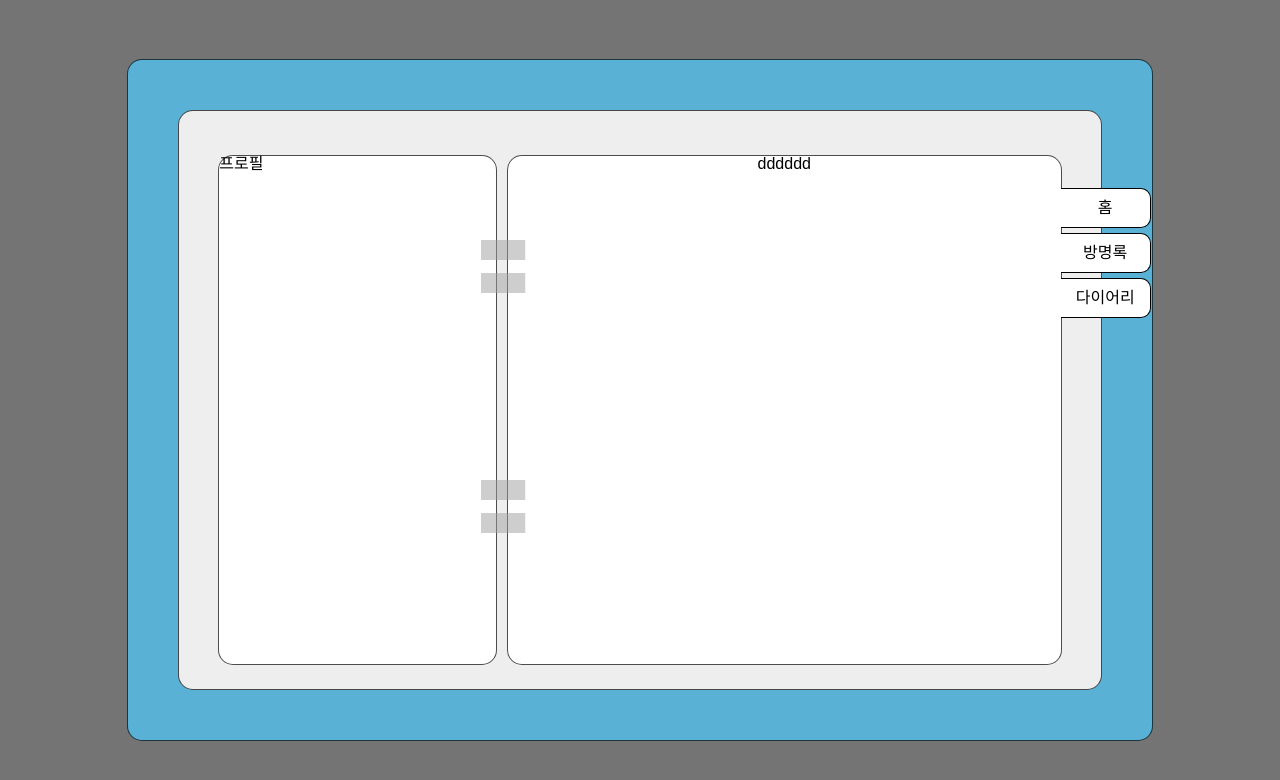
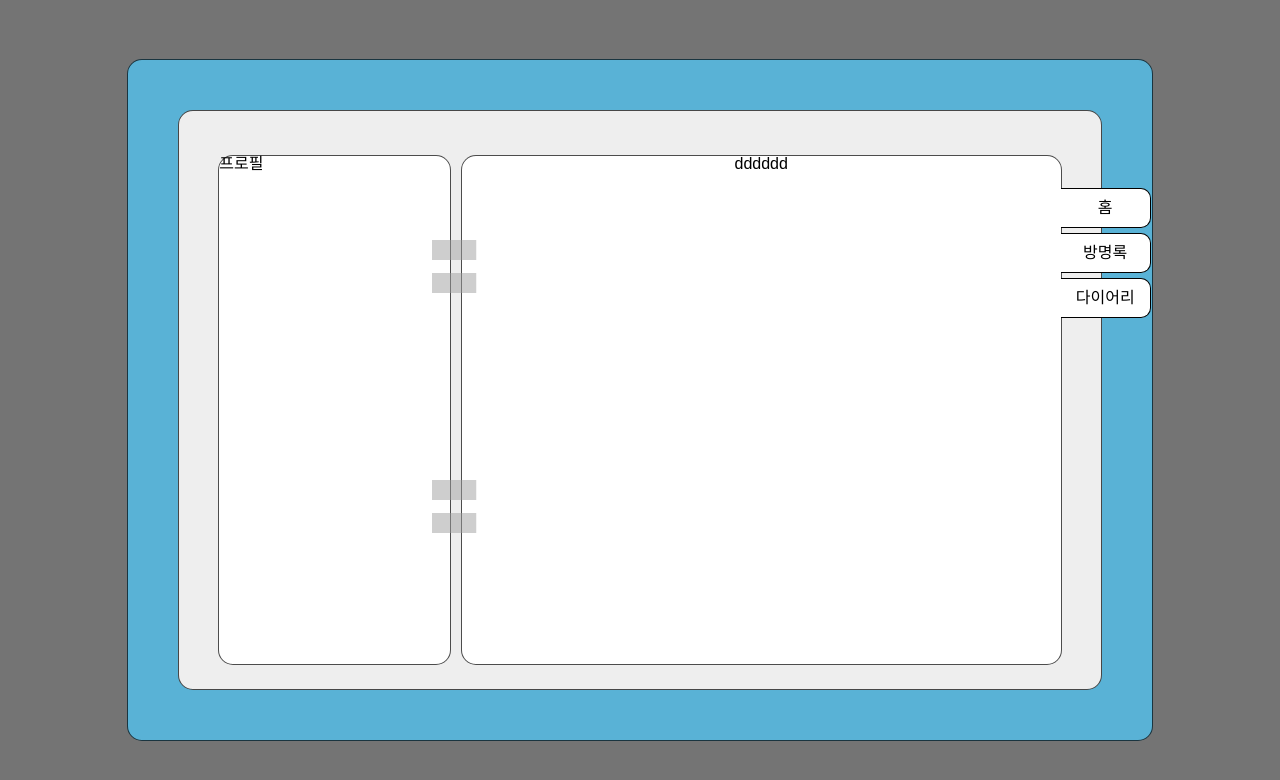
Before and after one commit to kwonboryong/Birthday-Project, a Next.js app: page / in a window 1280 px wide. Shown: the top 780 px of the page. Built offline with nearby package versions, Linux system fonts and the light colour scheme; grey boxes are pictures that could not be loaded.

Commit message:
Fix: 상자 비율 수정

```diff
--- a/components/background/Background.module.css
+++ b/components/background/Background.module.css
@@ -46,19 +46,19 @@
       .lingBox {
         position: fixed;
         top: 30vh;
-        left: 39.3vw;
+        left: 35.5vw;
         transform: translateX(-50%);
       }
 
       .lingBottomBox {
         position: fixed;
         top: 60vh;
-        left: 39.3vw;
+        left: 35.5vw;
         transform: translateX(-50%);
       }
 
       .leftBox {
-        width: 30%;
+        width: 25%;
         height: 88%;
         border-radius: 15px;
         background-color: white;
@@ -69,7 +69,7 @@
     }
 
     .rightBox {
-      width: 60%;
+      width: 65%;
       height: 88%;
       border-radius: 15px;
       background-color: white;
```
Also changed, not shown: app/(home)/page.tsx (+0 -39 lines).
